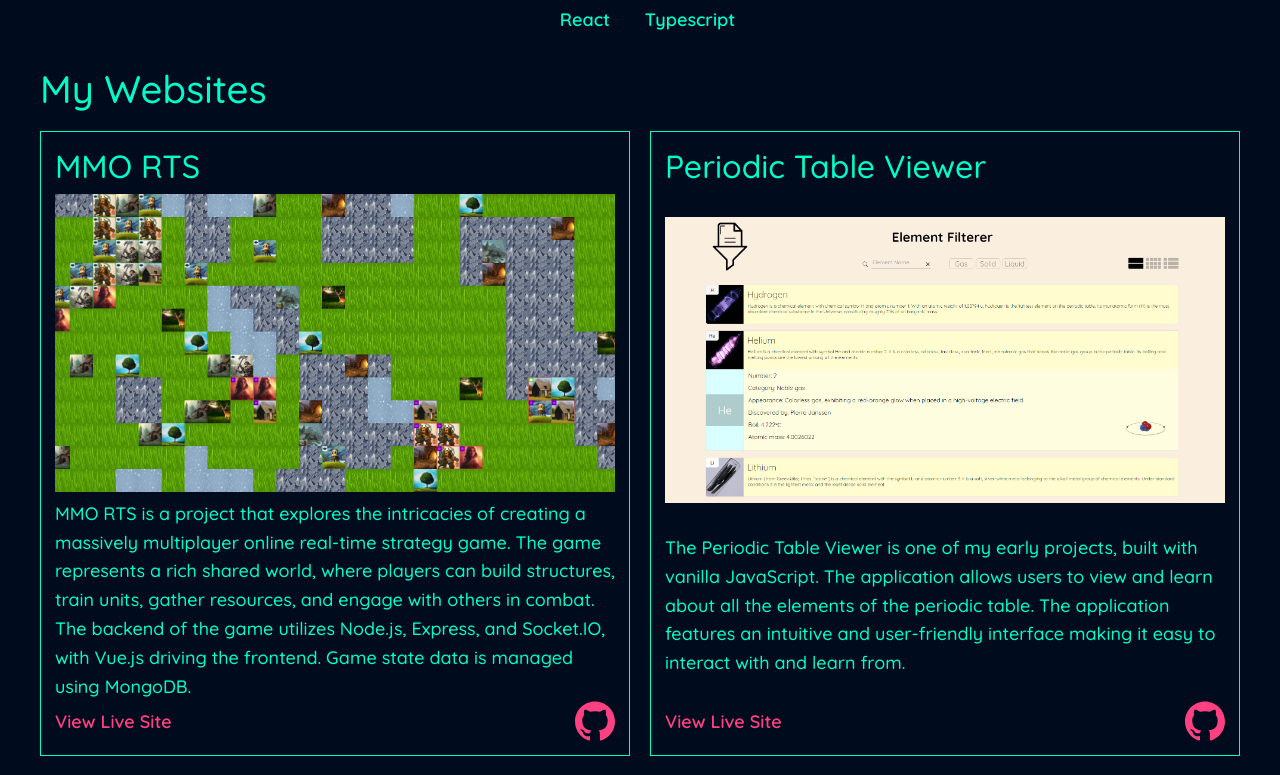
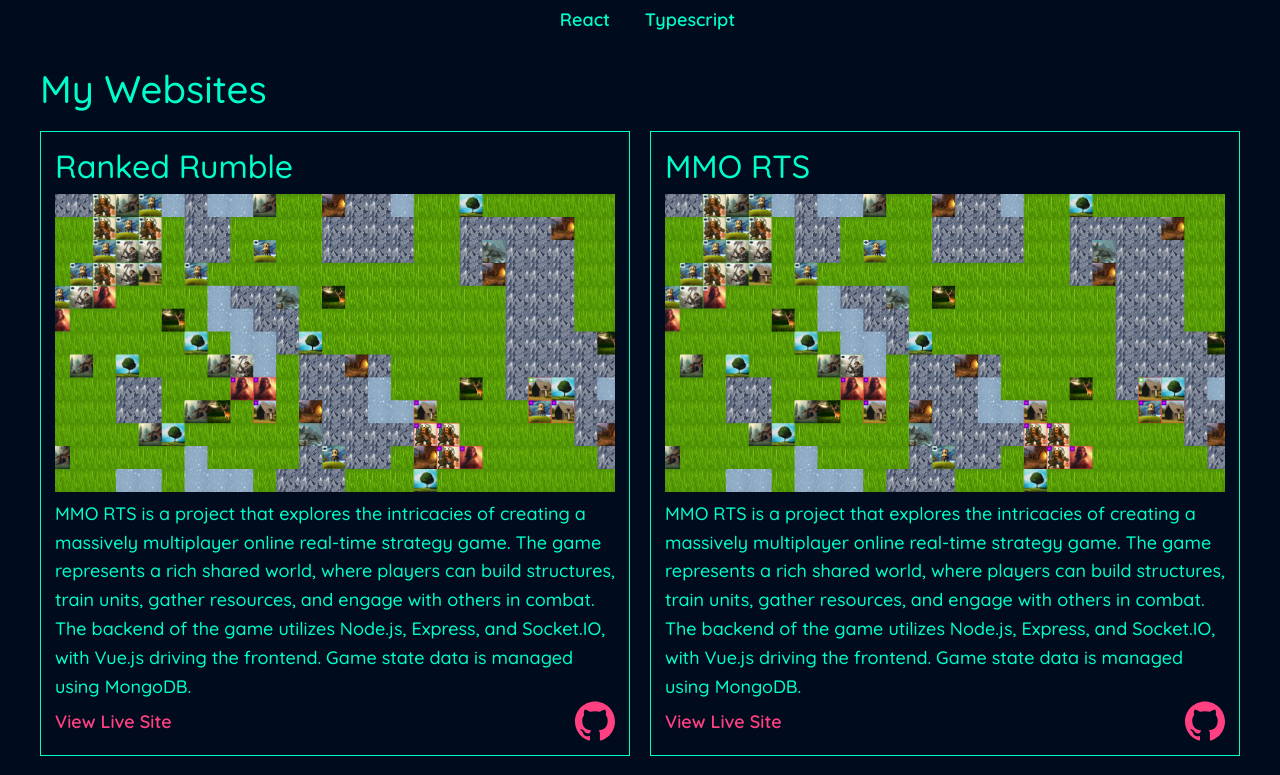
Before and after one commit to waxeye7/waxeye7.github.io, a Vue app: page / in a window 1280 px wide. Shown: the part 1160-1935 px from the top of the page. Built offline with nearby package versions, Linux system fonts and the light colour scheme.

Commit message:
Update Home.vue

```diff
--- a/src/views/Home.vue
+++ b/src/views/Home.vue
@@ -492,6 +492,15 @@ export default {
       projects: [
         {
           id: 1,
+          title: "Ranked Rumble",
+          imageLink: "/images/mmo-rts.png",
+          description:
+            "MMO RTS is a project that explores the intricacies of creating a massively multiplayer online real-time strategy game. The game represents a rich shared world, where players can build structures, train units, gather resources, and engage with others in combat. The backend of the game utilizes Node.js, Express, and Socket.IO, with Vue.js driving the frontend. Game state data is managed using MongoDB.",
+          demoLink: "https://mmo-rts.com",
+          gitHubLink: "https://github.com/waxeye7/mmo-rts",
+        },
+        {
+          id: 2,
           title: "MMO RTS",
           imageLink: "/images/mmo-rts.png",
           description:
@@ -500,7 +509,7 @@ export default {
           gitHubLink: "https://github.com/waxeye7/mmo-rts",
         },
         {
-          id: 2,
+          id: 3,
           title: "Periodic Table Viewer",
           imageLink: "/images/periodic-table.png",
           description:
@@ -509,7 +518,7 @@ export default {
           gitHubLink: "https://github.com/waxeye7/Periodic-Table-Filter",
         },
         {
-          id: 3,
+          id: 4,
           title: "TechSolutions",
           imageLink: "/images/techsolutions.png",
           description:
```
